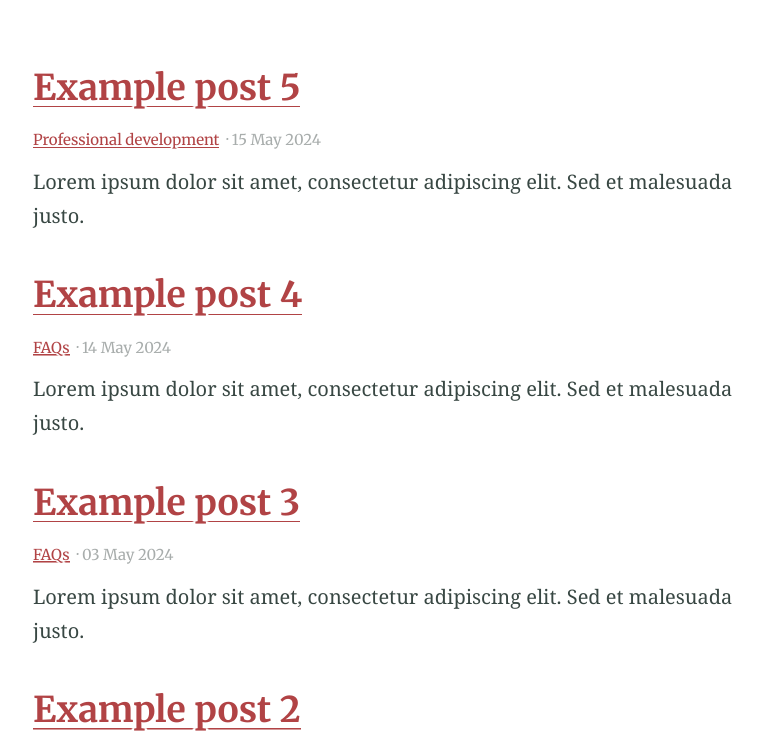
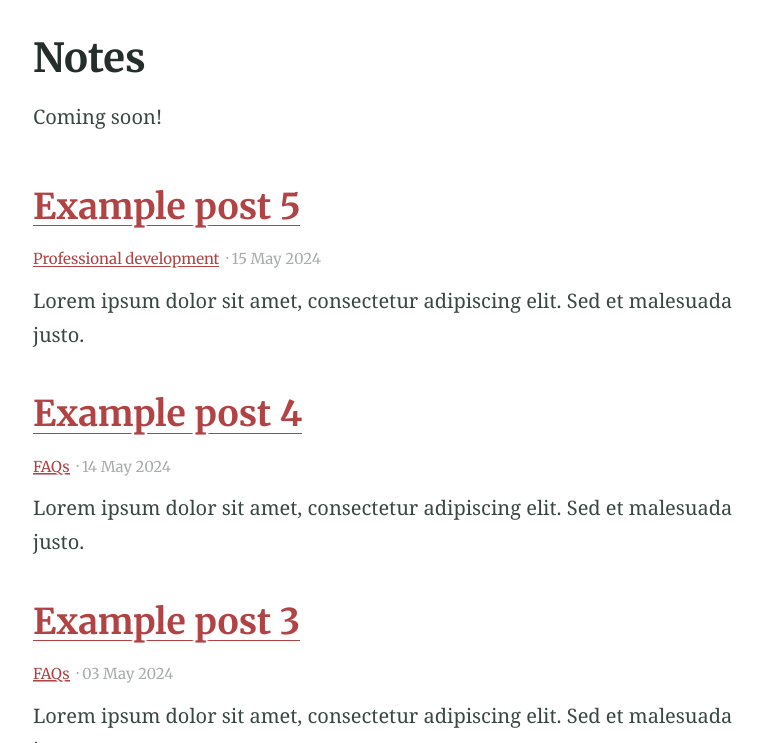
Before and after one commit to Website-2/zbp-language-services.github.io, a Jekyll site: the page built from notes/index.html, in a window 1280 px wide and 900 px high, scrolled down 271 px, cut to the strip 157-900 px from the top of the window. Shown: the whole strip, without its empty margins (250-1013 px from the left). Built offline with Jekyll 4.4.1, drawn with Linux system fonts in a browser that asks for light colours; the list of posts is cut into pages by our own code; some of the changed text lies outside the part shown.

Commit message:
Text update

```diff
--- a/_config.yml
+++ b/_config.yml
@@ -36,7 +36,7 @@
 
 # 3. Gem settings
 paginate: 3 # jekyll-paginate > items per page
-paginate_path: faqs/page:num # jekyll-paginate > blog page
+paginate_path: notes/page:num # jekyll-paginate > blog page
 jekyll-mentions: https://twitter.com # jekyll-mentions > service used when @replying
 twitter:
   username: ZahraClaireBP # jekyll-seo-tag > Owners twitter username
@@ -63,7 +63,7 @@
 # 5. Collections
 collections:
   posts:
-    title: FAQs # Needed for Siteleaf
+    title: Notes # Needed for Siteleaf
     output: true
     description: "Coming soon!" # The post list page content
     feature_text: |
```
